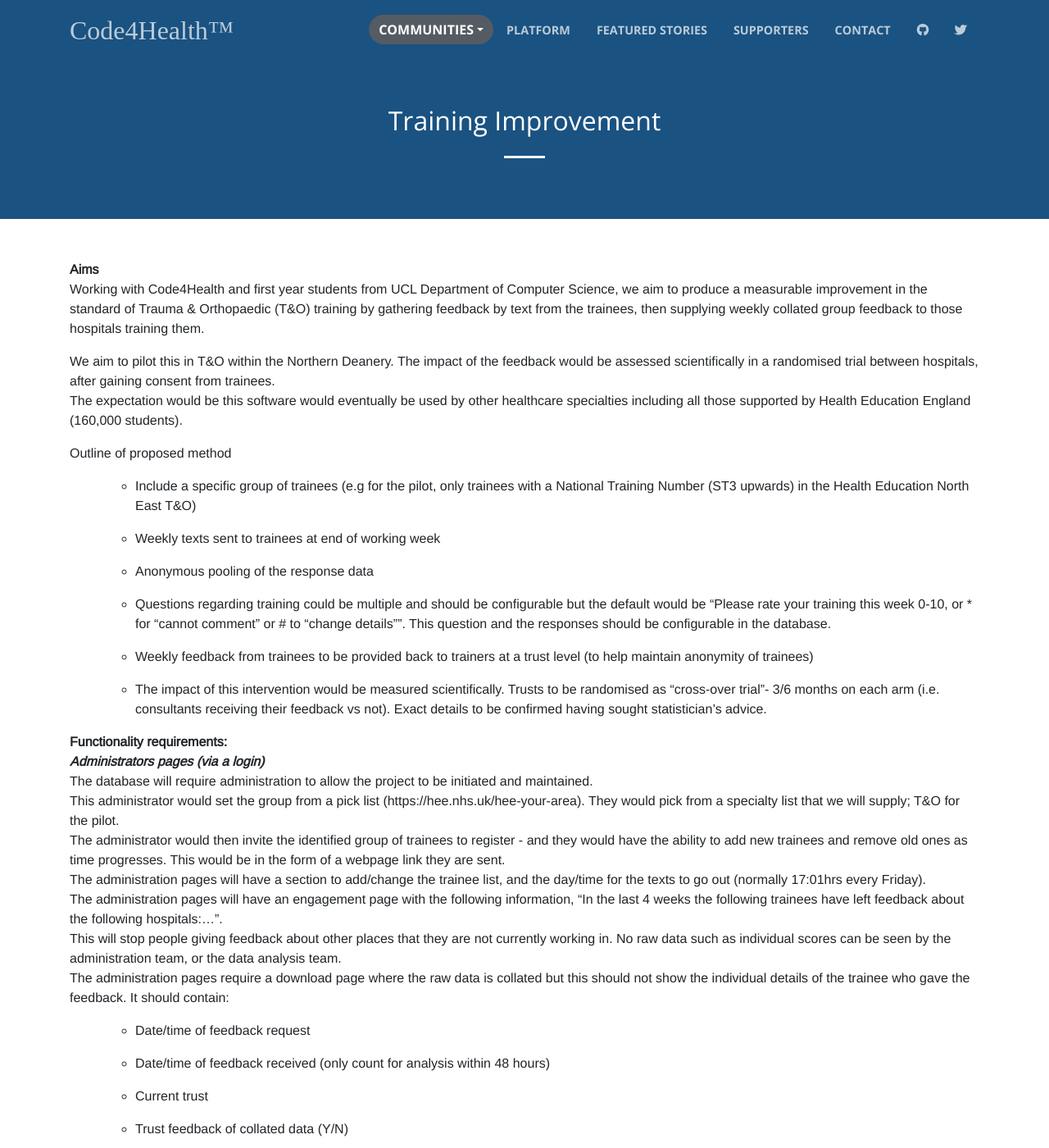
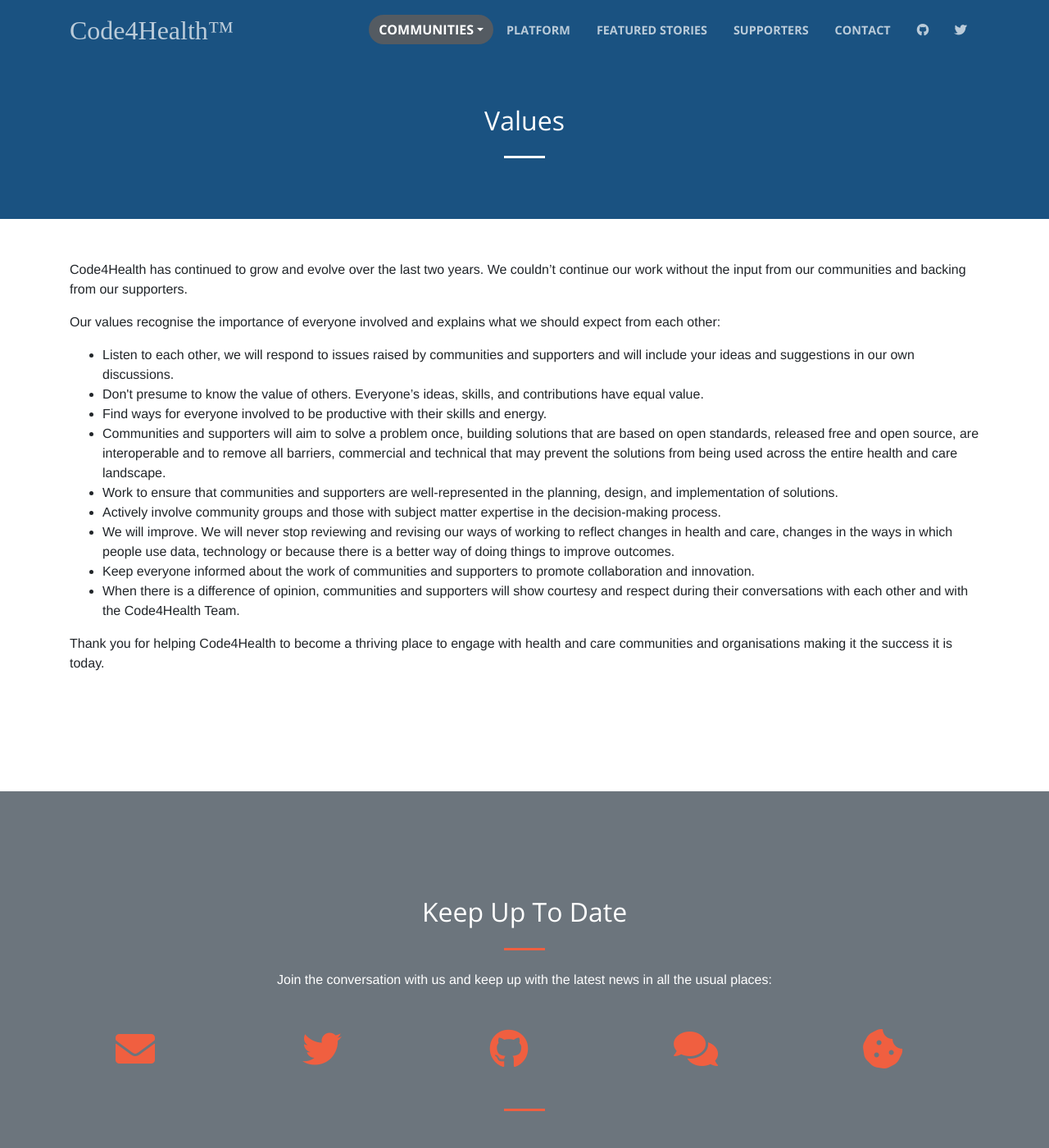
Before and after one commit to robdyke/code4health.org, a Jekyll site: the page built from _pages/training-improvement.md, in a window 1280 px wide and 1400 px high. Shown: the whole window at 82% size. Built offline with Jekyll 4.4.1, drawn with Linux system fonts in a browser that asks for light colours; nearby versions of some CDN libraries; some web fonts are replaced; some of the changed text lies outside the part shown.

Commit message:
Updated values

```diff
--- a/_pages/training-improvement.md
+++ b/_pages/training-improvement.md
@@ -1,127 +1,35 @@
 ---
-permalink: "/training-improvement/"
+permalink: "/values/"
 layout: page
-title:  "Training Improvement"
+title:  "Values"
 ---
 
 <section class="bg-primary text-white" id="about" style="padding-bottom:50px">
       <div class="container text-center">
-        <h2 class="mb-4">Training Improvement</h2>
+        <h2 class="mb-4">Values</h2>
        </div>
        <hr class="light my-4">
 </section>
 
 <section id="chat-bot" style="padding-top:50px">
-      <div class="container">
+    <div class="container">
         <div class="row">
           <div class="col-lg-12">
-<p><b><span style="background-color: initial;">Aims<br>
-</span></b>Working with Code4Health and first year students from UCL Department of Computer Science, we aim to produce a measurable improvement in the standard of Trauma &amp; Orthopaedic (T&amp;O) training by gathering feedback by text from the trainees, then supplying weekly collated group feedback to those hospitals training them.</p>
-
-<p>We aim to pilot this in T&amp;O within the Northern Deanery. The impact of the feedback would be assessed scientifically in a randomised trial between hospitals, after gaining consent from trainees.<br>
- The expectation would be this software would eventually be used by other healthcare specialties including all those supported by Health Education England (160,000 students).</p>
-
-<p>Outline of proposed method</p>
-
-<ul>
-<ul>
-	<li>Include a specific group of trainees (e.g for the pilot, only trainees with a National Training Number (ST3 upwards) in the Health Education North East T&amp;O)</li>
-</ul>
-</ul>
-<ul>
-<ul>
-	<li>Weekly texts sent to trainees at end of working week</li>
-</ul>
-</ul>
-<ul>
-<ul>
-	<li>Anonymous pooling of the response data</li>
-</ul>
-</ul>
-<ul>
-<ul>
-	<li>Questions regarding training could be multiple and should be configurable but the default would be “Please rate your training this week 0-10, or * for “cannot comment” or # to “change details””. This question and the responses should be configurable in the database.</li>
-</ul>
-</ul>
-<ul>
-<ul>
-	<li>Weekly feedback from trainees to be provided back to trainers at a trust level (to help maintain anonymity of trainees)</li>
-</ul>
-</ul>
-<ul>
-<ul>
-	<li>The impact of this intervention would be measured scientifically. Trusts to be randomised as “cross-over trial”- 3/6 months on each arm (i.e. consultants receiving their feedback vs not). Exact details to be confirmed having sought statistician’s advice.</li>
-</ul>
-</ul><b>Functionality requirements:</b><b><br>
-</b><b style="background-color: initial;"><i>Administrators pages (via a login)</i></b>
-<p>The database will require administration to allow the project to be initiated and maintained.<br>
- This administrator would set the group from a pick list (https://hee.nhs.uk/hee-your-area). They would pick from a specialty list that we will supply; T&amp;O for the pilot.<br>
- The administrator would then invite the identified group of trainees to register - and they would have the ability to add new trainees and remove old ones as time progresses. This would be in the form of a webpage link they are sent.<br>
-<span style="background-color: initial;">The administration pages will have a section to add/change the trainee list, and the day/time&nbsp;</span><span style="background-color: initial;">for the texts to go out (normally 17:01hrs every Friday).<br>
-</span>The administration pages will have an engagement page with the following information, “In&nbsp;<span style="background-color: initial;">the last 4 weeks the following trainees have left feedback about the following hospitals:…”.<br>
-</span>This will stop people giving feedback about other places that they are not currently working&nbsp;<span style="background-color: initial;">in. No raw data such as individual scores can be seen by the administration team, or the data&nbsp;</span><span style="background-color: initial;">analysis team.<br>
-</span>The administration pages require a download page where the raw data is collated but this&nbsp;<span style="background-color: initial;">should not show the individual details of the trainee who gave the feedback. It should&nbsp;</span><span style="background-color: initial;">contain:</span></p>
-
-<ul>
-<ul>
-	<li>Date/time of feedback request</li>
-</ul>
-</ul>
-<ul>
-<ul>
-	<li>Date/time of feedback received (only count for analysis within 48 hours)</li>
-</ul>
-</ul>
-<ul>
-<ul>
-	<li>Current trust</li>
-</ul>
-</ul>
-<ul>
-<ul>
-	<li>Trust feedback of collated data (Y/N)</li>
-</ul>
-</ul>
-<ul>
-<ul>
-	<li>Score 1-10 or * or #.</li>
-</ul>
-</ul>The admin pages will have a section to add/change the feedback list. This is the email&nbsp;<span style="background-color: initial;">addresses to receive the feedback (e.g. the T&amp;O trainers and trainees in the North East), and&nbsp;</span><span style="background-color: initial;">the day/time for this feedback to go out (normally 07:59hrs every Monday).</span>
-<b style="background-color: initial;"><i>Trainees pages (no login but via a unique link)</i></b>
-
-<p>Trainees would need to consent to the data above being collected and stored and to being&nbsp;<span style="background-color: initial;">involved in the study. There would be information to trainees regarding a clear explanation of&nbsp;</span><span style="background-color: initial;">mode of security of data, exactly what is done with the data, how it is kept anonymous, and&nbsp;</span><span style="background-color: initial;">how it is going to be fed back to the trainers. It would explain that trainees have the ability to&nbsp;</span><span style="background-color: initial;">exit the study whenever they wish. This section would read like a terms and conditions page.</span></p>
-
-<p>The trainees would then enter their details:</p>
-
-<ul>
-<ul>
-	<li>Name</li>
-</ul>
-</ul>
-<ul>
-<ul>
-	<li>Current hospital trust</li>
-</ul>
-</ul>
-<ul>
-<ul>
-	<li>Mobile phone number</li>
-</ul>
-</ul><b><i>Text messages</i></b>
-<p>Weekly texts to trainees need to be generated, sent out, and the responses (via text&nbsp;<span style="background-color: initial;">message) need to be collated.<br>
-</span>A text would look like this. “We currently have you listed as training at XX hospital: Please&nbsp;<span style="background-color: initial;">rate your training this week 0-10, or * for “cannot comment”, or # to “update details”. This&nbsp;</span><span style="background-color: initial;">question and the responses should be configurable in the database. The “update details”&nbsp;</span><span style="background-color: initial;">option should send a web link back to them allowing a trainee to update their name, hospital&nbsp;</span><span style="background-color: initial;">or phone number, or to withdraw from the study.<br>
-</span>A further ‘reminder notification’ at 24 hours if no response received (time/number of&nbsp;<span style="background-color: initial;">reminders modifiable). A maximum of 1 response per trainee per week to be included in&nbsp;</span><span style="background-color: initial;">analysis.</span></p>
-
-<p><b style="background-color: initial;"><i>Weekly feedback to trainers</i></b><span style="background-color: initial;"><br>
-</span></p>
-
-<p>Mean scores for the hospital will be sent out in a league table to predefined email addresses&nbsp;<span style="background-color: initial;">(the feedback list). This will be accompanied by some explanatory text. It will include mean&nbsp;</span><span style="background-color: initial;">scores for all Trusts that are randomised for feedback and have therefore received feedback&nbsp;</span><span style="background-color: initial;">that week.<br>
-</span>To determine if this software leads to an improvement in training, we will randomise the&nbsp;<span style="background-color: initial;">trusts to receive weekly feedback, or not. Administration pages will need to ensure output of&nbsp;</span><span style="background-color: initial;">data runs alongside the randomisation schedule and ensure trusts receive feedback only at&nbsp;</span><span style="background-color: initial;">the correct time. At any specific time point a trust may be randomised to either receive&nbsp;</span><span style="background-color: initial;">feedback or not, and that allocation may change (a cross over trial).</span></p>
-
-<center><img src="/assets/img/workflow.jpg"></center>
-
-
-      </div>
+			<p>Code4Health has continued to grow and evolve over the last two years. We couldn’t continue our work without the input from our communities and backing from our supporters.</p>
+			<p>Our values recognise the importance of everyone involved and explains what we should expect from each other:</p>
+				<ul>
+					<li>Listen to each other, we will respond to issues raised by communities and supporters and will include your ideas and suggestions in our own discussions.</li>
+					<li>Don't presume to know the value of others. Everyone’s ideas, skills, and contributions have equal value.</li>
+					<li>Find ways for everyone involved to be productive with their skills and energy.</li>
+					<li>Communities and supporters will aim to solve a problem once, building solutions that are based on open standards, released free and open source, are interoperable and to remove all barriers, commercial and technical that may prevent the solutions from being used across the entire health and care landscape.</li>
+					<li>Work to ensure that communities and supporters are well-represented in the planning, design, and implementation of solutions.</li>
+					<li>Actively involve community groups and those with subject matter expertise in the decision-making process.</li>
+					<li>We will improve. We will never stop reviewing and revising our ways of working to reflect changes in health and care, changes in the ways in which people use data, technology or because there is a better way of doing things to improve outcomes.</li>
+					<li>Keep everyone informed about the work of communities and supporters to promote collaboration and innovation.</li>
+					<li>When there is a difference of opinion, communities and supporters will show courtesy and respect during their conversations with each other and with the Code4Health Team.</li>
+				</ul>
+			<p>Thank you for helping Code4Health to become a thriving place to engage with health and care communities and organisations making it the success it is today.</p>
+     	</div>
 	  </div>
-	  </div>
-    </section>
+	</div>
+</section>
--- a/index.html
+++ b/index.html
@@ -67,7 +67,7 @@
             <div class="service-box mt-5 mx-auto">
               <i class="fa fa-4x fa-heart text-primary mb-3 sr-icons"></i>
               <h3 class="mb-3">With Shared<br>Values</h3>
-              <p class="text-muted mb-0">Our values recognise the importance of everyone involved and explains what we should expect from each other</p>
+              <p class="text-muted mb-0">Our <a href="{{ '/values' }}">values</a> recognise the importance of everyone involved and explains what we should expect from each other</p>
             </div>
           </div>
         </div>
```
